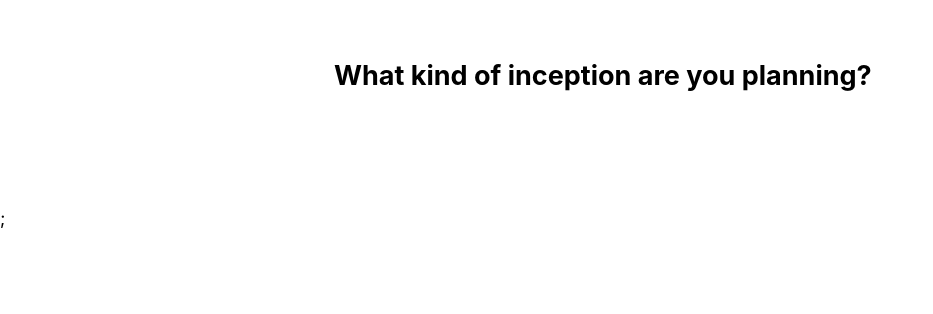
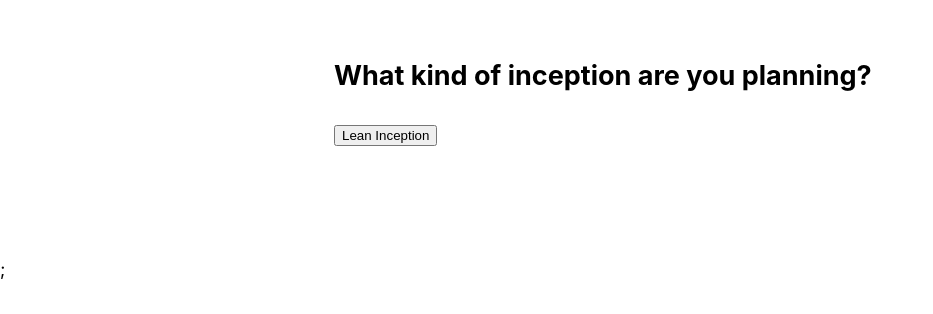
Before and after one commit to Inceptionize/inceptionize, a Next.js app: page /inception-choice in a window 1280 px wide. Shown: the top 314 px of the page, without its empty margins (0-933 px from the left). Built offline with nearby package versions, Linux system fonts and the light colour scheme.

Commit message:
14: Add button for Lean Inception
Add Lean Inception button

```diff
--- /dev/null
+++ b/components/decision-button.tsx
@@ -0,0 +1,20 @@
+/* eslint-disable jsx-a11y/anchor-is-valid */
+import React, { ReactElement } from "react";
+import Link from "next/link";
+
+interface ButtonProps {
+  href: string;
+  text: string;
+}
+
+function Button({ href, text }: ButtonProps): ReactElement {
+  return (
+    <Link href={href} passHref>
+      <a>
+        <button>{text}</button>
+      </a>
+    </Link>
+  );
+}
+
+export default Button;
--- a/pages/inception-choice.tsx
+++ b/pages/inception-choice.tsx
@@ -1,10 +1,12 @@
 import React, { ReactElement } from "react";
 import Layout from "../components/Layout";
+import DecisionButton from "../components/decision-button";
 
 function InceptionChoice(): ReactElement {
   return (
     <Layout>
       <h2>What kind of inception are you planning?</h2>
+      <DecisionButton href="/lean-inception" text="Lean Inception" />
     </Layout>
   );
 }
```
Also changed, not shown: pages/lean-inception.tsx (added, +12 -0 lines), 1 other file (tests, documents, lock files or other folders).
